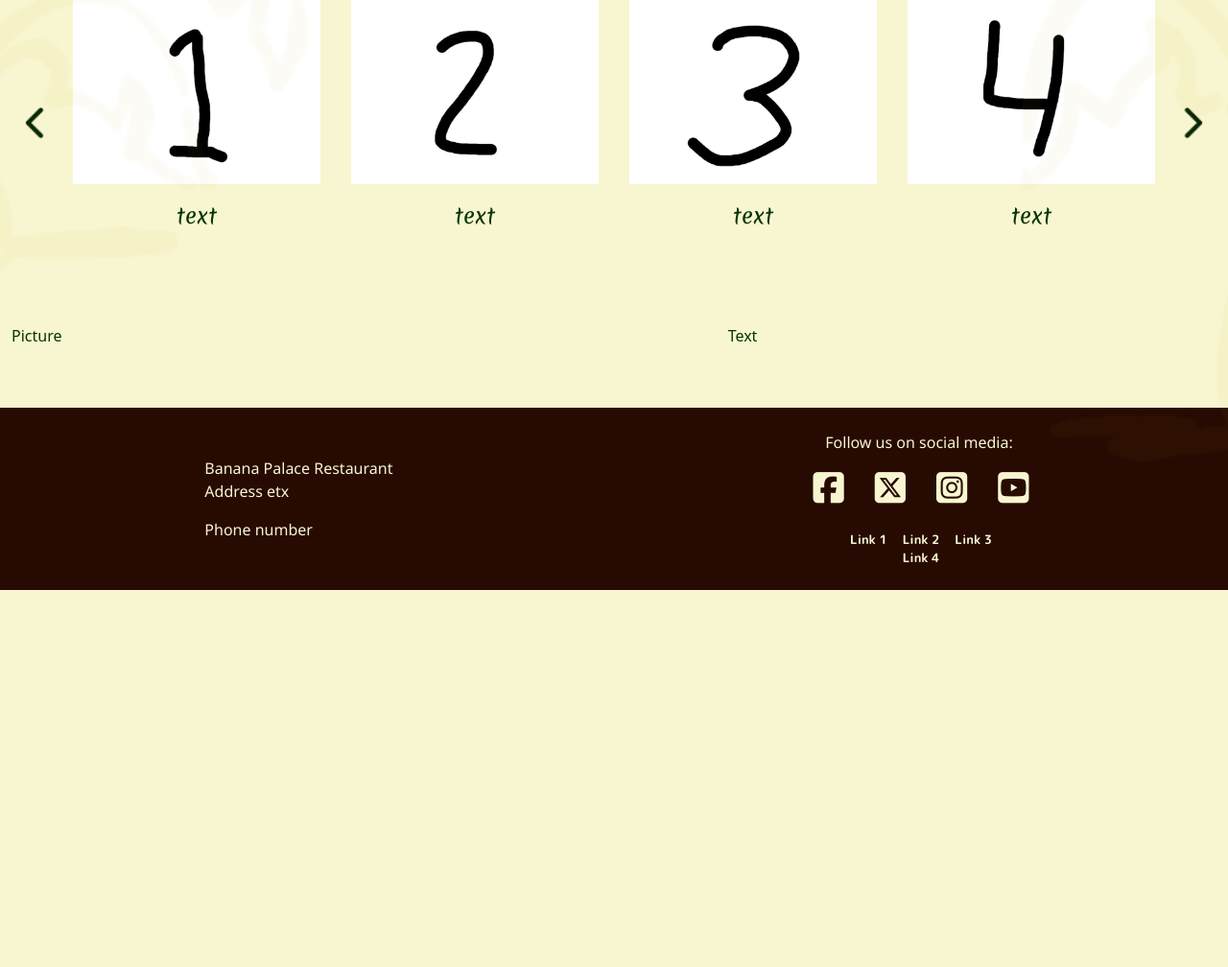
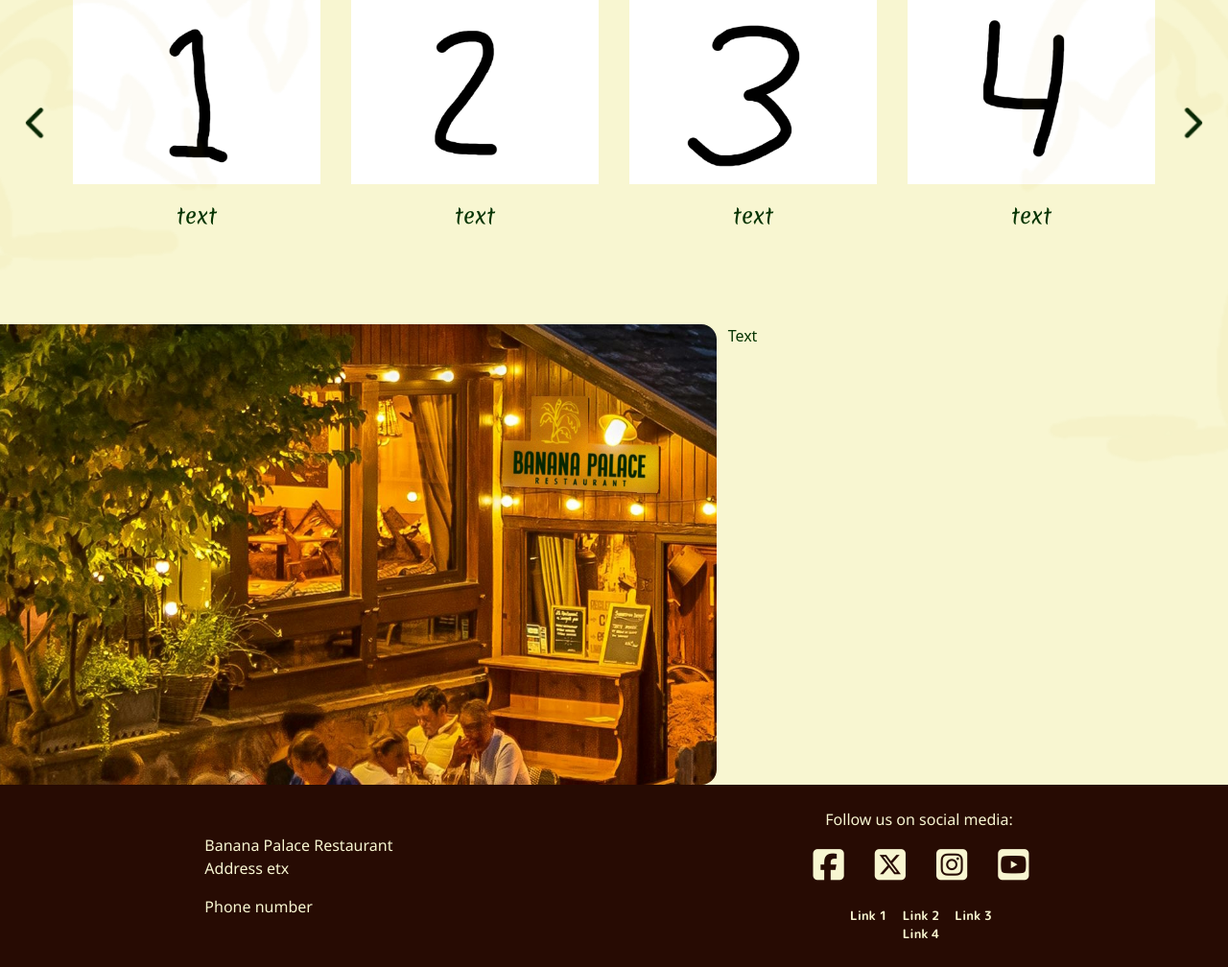
Before and after one commit to NiclO1337/pp4-banana-palace, a Django app: page / in a window 1280 px wide. Shown: the part 585-1593 px from the top of the page at 96% size. Before the commit the page ends 1200 px from the top, so only its background shows below. Run offline with Django 5.2, Linux system fonts and the light colour scheme.

Commit message:
Add image to index page and style on all screensizes

```diff
--- a/home/templates/home/index.html
+++ b/home/templates/home/index.html
@@ -1,29 +1,29 @@
+<!-- prettier-ignore -->
 {% extends 'base.html' %}
 {% load static %}
-
 {% block title %}
 restaurant
 {% endblock %}
 
 {% block page-specific-css %}
-<link rel="stylesheet" href="{% static './css/multi-slider-carousel.css' %}">
+<link rel="stylesheet" href="{% static './css/multi-slider-carousel.css' %}" />
 {% endblock %}
 
+<!-- prettier-ignore -->
 {% block page-content %}
-
 {% include './carousel.html' %}
-
 
 <div class="soft-cushion"></div>
 
 <div class="container-fluid container-xxl">
-
-<div class="row">
-  <div class="col-7">Picture</div>
-  <div class="col-5">Text</div>
+  <section class="row">
+    <div
+      id="welcome-img"
+      class="col-12 col-md-7"
+      role="img"
+      aria-label="View from outside the restaurant of the terrace over the canal"></div>
+    <div class="col-12 col-md-5">Text</div>
+  </section>
 </div>
-
-</div>
-
-
+<!-- prettier-ignore -->
 {% endblock %}
--- a/static/css/style.css
+++ b/static/css/style.css
@@ -1,4 +1,4 @@
-@import url('https://fonts.googleapis.com/css2?family=M+PLUS+Rounded+1c:wght@700&family=Merienda&family=Noto+Sans:ital@0;1&display=swap');
+@import url("https://fonts.googleapis.com/css2?family=M+PLUS+Rounded+1c:wght@700&family=Merienda&family=Noto+Sans:ital@0;1&display=swap");
 
 /* --------------------------
 ----------- Colors ----------
@@ -189,7 +189,6 @@ footer li {
 
 /* index.html styles */
 
-
 /* --------------------------
 ----------- Images ----------
 -------------------------- */
@@ -245,6 +244,15 @@ footer li {
   background-image: url("../images/chevron-right-dark.png");
 }
 
+#welcome-img {
+  height: 60vh;
+  background-color: var(--color-tertiary-bg);
+  background-image: url("../images/banana-palace-outdoor-pexels-2901215-small-screen.jpg");
+  background-repeat: no-repeat;
+  background-position: top right;
+  background-size: cover;
+}
+
 /* --------------------------
 ---------- Buttons ----------
 -------------------------- */
@@ -273,6 +281,9 @@ footer li {
   }
 
   /* index.html */
+  #welcome-img {
+    border-radius: 0 1rem 1rem 0;
+  }
 }
 
 /* Media query for big tablet - Bootstrap class lg */
@@ -310,6 +321,15 @@ footer li {
 
 /* Media query for laptop - Bootstrap class xxl */
 @media screen and (min-width: 1400px) {
+
+  /* index.html */
+  #welcome-img {
+    background-image: url("../images/banana-palace-outdoor-pexels-2901215-big-screen.jpg");
+    background-position: left bottom;
+    background-size: cover;
+    border-radius: 1rem 1rem 1rem 1rem;
+    box-shadow: 0 0 1rem var(--color-tertiary);
+  }
 }
 
 /* Media query for desktop */
```
Also changed, not shown: static/images/banana-palace-outdoor-pexels-2901215-small-screen.jpg (added), 1 other file.
